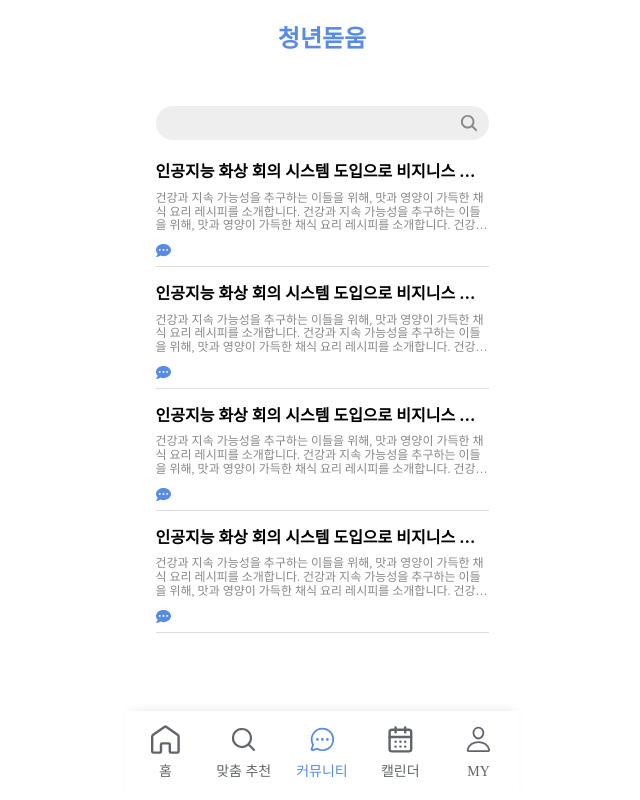
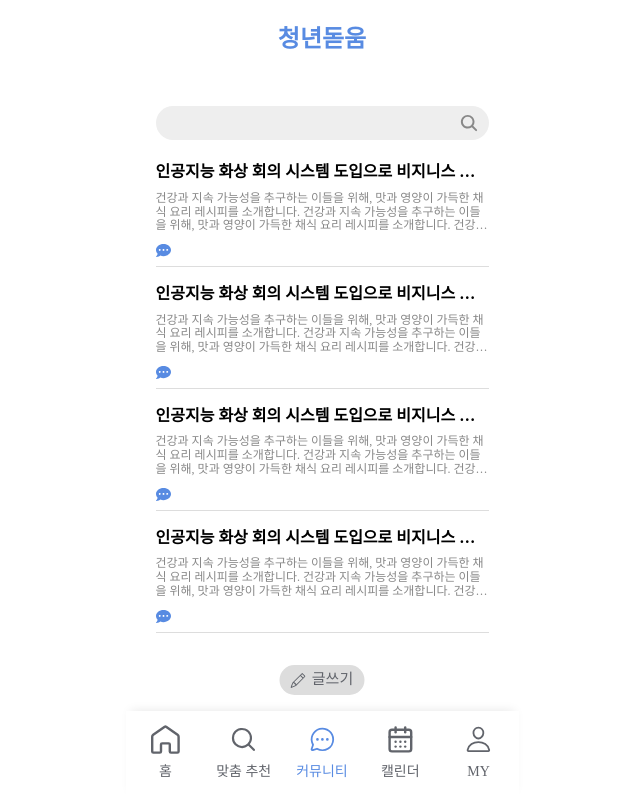
Before and after one commit to Whatdoyumin/Team-C-FE, a React (Vite) app: page /community in a window 1280 px wide. Shown: the whole page, without its empty margins (318-958 px from the left). Built offline with nearby package versions, Linux system fonts and the light colour scheme; a web font is replaced by a local one.

Commit message:
feat: 글쓰기 버튼 추가

```diff
--- a/src/pages/community/Community.jsx
+++ b/src/pages/community/Community.jsx
@@ -1,4 +1,5 @@
 import * as S from './Community.style';
+import { BsPencil } from 'react-icons/bs';
 
 function Community() {
   return (
@@ -53,6 +54,12 @@ function Community() {
           <S.CommentIcon />
         </S.PostItem>
       </S.BoardContainer>
+      <S.WriteButton>
+        <button>
+          <BsPencil />
+          글쓰기
+        </button>
+      </S.WriteButton>
     </S.Container>
   );
 }
--- a/src/pages/community/Community.style.js
+++ b/src/pages/community/Community.style.js
@@ -88,6 +88,32 @@ const CommentIcon = styled(FaCommentDots)`
   font-size: 15px;
 `;
 
+const WriteButton = styled.div`
+  position: fixed;
+  left: 50%;
+  bottom: 15%;
+  transform: translate(-50%, 50%);
+
+  button {
+    display: flex;
+    justify-content: center;
+    align-items: center;
+    gap: 6px;
+
+    width: 85px;
+    height: 30px;
+    border-radius: 20px;
+    font-size: 15px;
+    cursor: pointer;
+    background-color: #ddd;
+    color: var(--color-gray-main);
+
+    &:hover {
+      background-color: #ccc;
+    }
+  }
+`;
+
 export {
   Container,
   SearchContainer,
@@ -95,4 +121,5 @@ export {
   BoardContainer,
   PostItem,
   CommentIcon,
+  WriteButton,
 };
```
